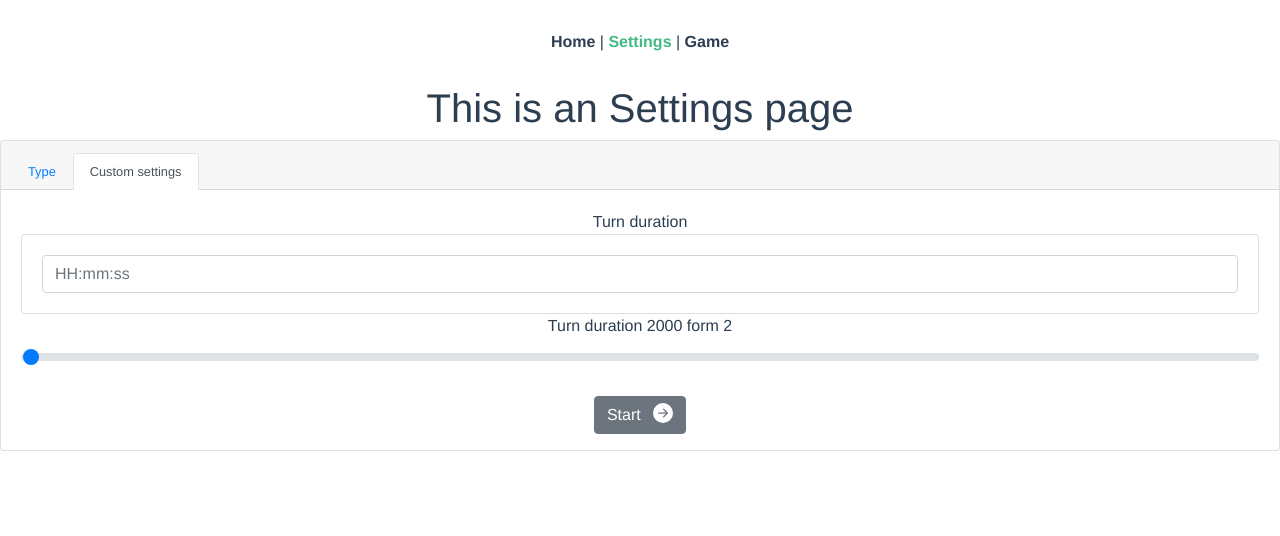
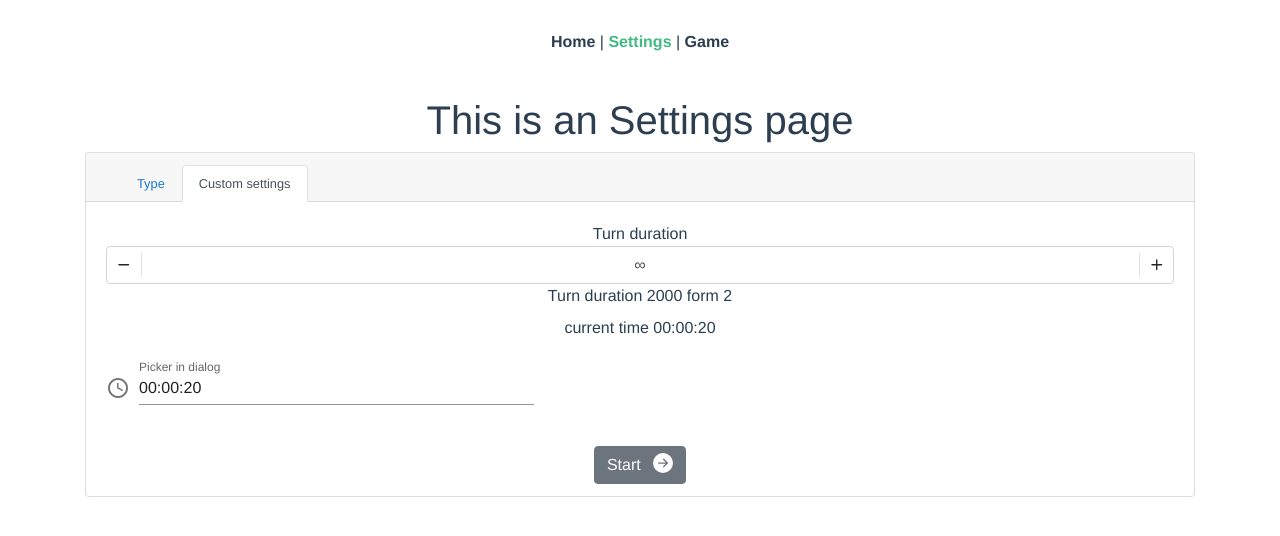
Before and after one commit to AlejandrLara12/time-game-app, a Vue app: page /settings in a window 1280 px wide. Shown: the top 536 px of the page. Built offline with nearby package versions, Linux system fonts and the light colour scheme.

Commit message:
adds vuetify and change selct time with nice UI

```diff
--- a/public/index.html
+++ b/public/index.html
@@ -6,6 +6,8 @@
     <meta name="viewport" content="width=device-width,initial-scale=1.0">
     <link rel="icon" href="<%= BASE_URL %>favicon.ico">
     <title><%= htmlWebpackPlugin.options.title %></title>
+    <link rel="stylesheet" href="https://fonts.googleapis.com/css?family=Roboto:100,300,400,500,700,900">
+    <link rel="stylesheet" href="https://cdn.jsdelivr.net/npm/@mdi/font@latest/css/materialdesignicons.min.css">
   </head>
   <body>
     <noscript>
--- a/src/App.vue
+++ b/src/App.vue
@@ -1,4 +1,8 @@
 <template>
+  <v-app
+      app
+      color="primary"
+    >
     <div id="app">
       <div id="nav">
         <router-link to="/">Home</router-link> |
@@ -7,6 +11,7 @@
       </div>
       <router-view/>
     </div>
+  </v-app>
 </template>
 
 
--- a/src/main.js
+++ b/src/main.js
@@ -2,12 +2,14 @@ import Vue from 'vue'
 import App from './App.vue'
 import router from './router'
 import store from './store'
+import vuetify from './plugins/vuetify';
 
 import { BootstrapVue, IconsPlugin } from 'bootstrap-vue'
 import 'bootstrap/dist/css/bootstrap.css'
 import 'bootstrap-vue/dist/bootstrap-vue.css'
 
 import 'vue-swatches/dist/vue-swatches.css'
+import 'vuetify/dist/vuetify.min.css'
 
 Vue.config.productionTip = false
 // Install BootstrapVue
@@ -17,6 +19,7 @@ Vue.use(IconsPlugin)
 
 new Vue({
   router,
+  vuetify,
   store,
   render: h => h(App)
 }).$mount('#app')
--- /dev/null
+++ b/src/plugins/vuetify.js
@@ -0,0 +1,7 @@
+import Vue from 'vue';
+import Vuetify from 'vuetify/lib/framework';
+
+Vue.use(Vuetify);
+
+export default new Vuetify({
+});
--- a/src/views/Settings.vue
+++ b/src/views/Settings.vue
@@ -1,4 +1,5 @@
 <template>
+<v-container>
   <div class="settings">
     <h1>This is an Settings page</h1>
 
@@ -16,16 +17,68 @@
         </b-tab>
         <b-tab title="Custom settings">
           Turn duration
-          <b-card>
-            <b-form-input
-              id="example-input"
-              type="text"
-              placeholder="HH:mm:ss"
-            ></b-form-input>
-          </b-card>
+          <b-form-spinbutton
+          v-model="turnsLimit"
+          min="0" max="999"
+          placeholder="∞"
+          :formatter-fn="turnsFormatter"
+          ></b-form-spinbutton>
 
           <label for="shiftTimeLimitRange">Turn duration {{ shiftTimeLimit }} form {{ formShiftTimeLimit }}</label>
-          <b-form-input id="shiftTimeLimitRange" v-model="formShiftTimeLimit" type="range" step="1" min="0" max="1200"></b-form-input>
+
+          <p>current time {{ time }}</p>
+
+          <v-row>
+            <v-col
+              cols="11"
+              sm="5"
+            >
+              <v-dialog
+                ref="dialog"
+                v-model="modal2"
+                :return-value.sync="time"
+                persistent
+                width="290px"
+              >
+                <template v-slot:activator="{ on, attrs }">
+                  <v-text-field
+                    v-model="time"
+                    label="Picker in dialog"
+                    prepend-icon="mdi-clock-time-four-outline"
+                    readonly
+                    v-bind="attrs"
+                    v-on="on"
+                  ></v-text-field>
+                </template>
+                <v-time-picker
+                  v-if="modal2"
+                  v-model="time"
+                  full-width
+                  ampm-in-title
+                  format="24hr"
+                  scrollable
+                  use-seconds
+                >
+                  <v-spacer></v-spacer>
+                  <v-btn
+                    text
+                    color="primary"
+                    @click="modal2 = false"
+                  >
+                    Cancel
+                  </v-btn>
+                  <v-btn
+                    text
+                    color="primary"
+                    @click="$refs.dialog.save(time)"
+                  >
+                    OK
+                  </v-btn>
+                </v-time-picker>
+              </v-dialog>
+            </v-col>
+          </v-row>
+
         </b-tab>
       </b-tabs>
 
@@ -46,6 +99,8 @@
     </div> -->
 
   </div>
+
+</v-container>
 </template>
 
 <script>
@@ -57,12 +112,25 @@ export default {
   },
   data() {
     return {
+      time: '00:00:20',
+      menu2: false,
+      modal2: false,
       tabIndex: 1,
       formShiftTimeLimit: 0,
+      turnsLimit: 0,
     }
   },
   methods: {
     ...mapMutations(['setShiftTimeLimit']),
+    turnsFormatter(value) {
+      if(value === 0) return '∞'
+      return value
+    },
+    timeFormatter(value){
+      let str = value + ''
+      if(str.length == 2) return str
+      return `0${str}`
+    },
   },
   watch: {
     formShiftTimeLimit(v) {
--- a/vue.config.js
+++ b/vue.config.js
@@ -1,4 +1,7 @@
 module.exports = {
+    "transpileDependencies": [
+        "vuetify"
+    ],
     publicPath: process.env.NODE_ENV === 'production'
     ? '/time-game-app/'
     : '/'
```
Also changed, not shown: package.json (+6 -2 lines), 1 other file (tests, documents, lock files or other folders). Lines whose indentation alone changed are shown as unchanged.
